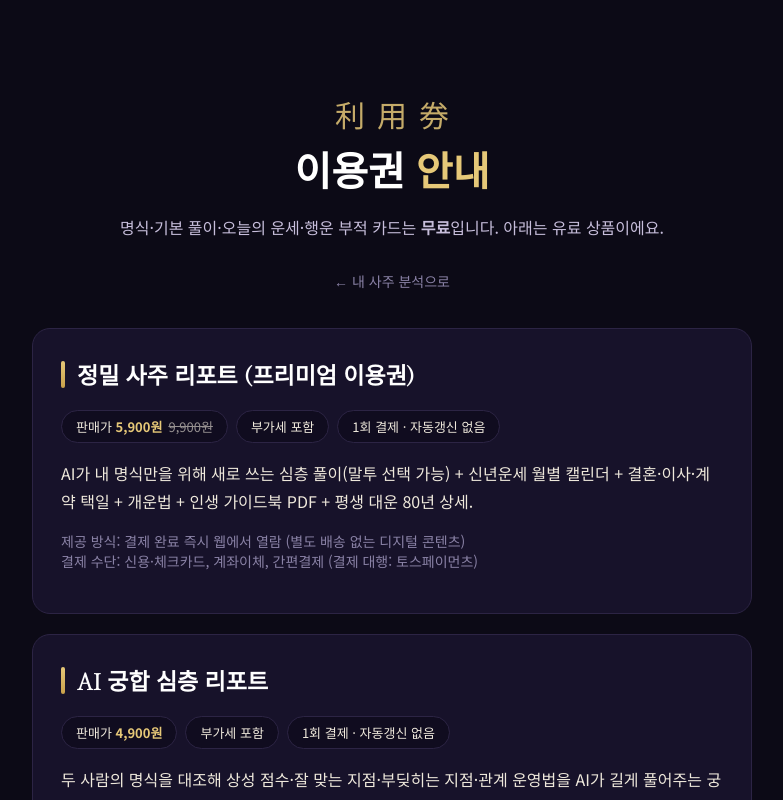
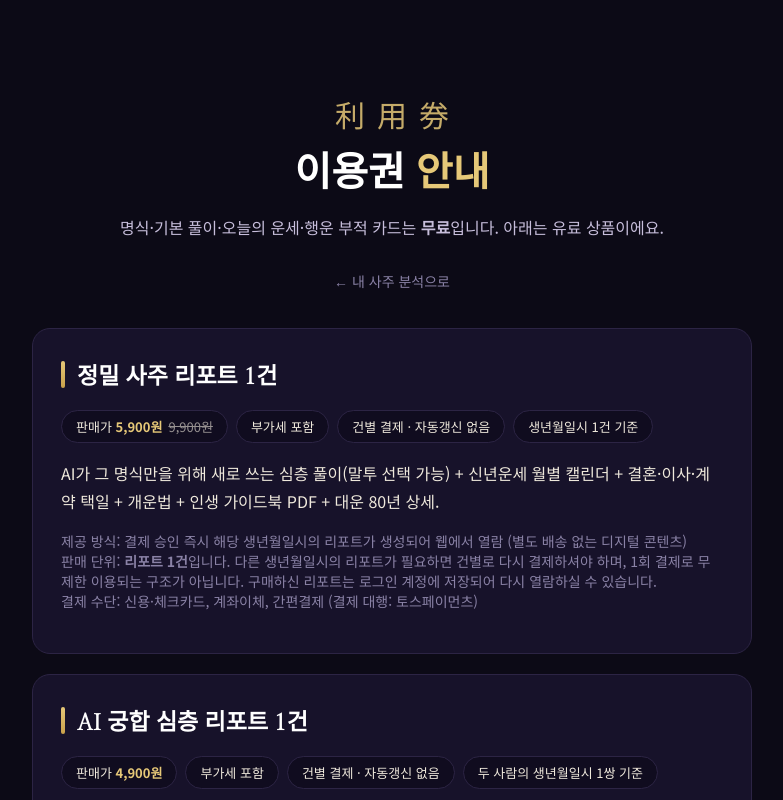
Before and after one commit to tlfwjsdlstod95-sys/saju, a Next.js app in the folder saju-app/: page /pricing in a window 1280 px wide. Shown: the top 800 px of the page, without its empty margins (248-1031 px from the left). Built offline with nearby package versions, Linux system fonts and the light colour scheme; no server answers.

Commit message:
Update page.tsx

```diff
--- a/saju-app/app/pricing/page.tsx
+++ b/saju-app/app/pricing/page.tsx
@@ -11,18 +11,20 @@ export const metadata: Metadata = {
 
 const ITEMS = [
   {
-    name: '정밀 사주 리포트 (프리미엄 이용권)',
+    name: '정밀 사주 리포트 1건',
     price: 5900,
     list: 9900,
-    desc: 'AI가 내 명식만을 위해 새로 쓰는 심층 풀이(말투 선택 가능) + 신년운세 월별 캘린더 + 결혼·이사·계약 택일 + 개운법 + 인생 가이드북 PDF + 평생 대운 80년 상세.',
-    how: '결제 완료 즉시 웹에서 열람 (별도 배송 없는 디지털 콘텐츠)',
+    unit: '생년월일시 1건 기준',
+    desc: 'AI가 그 명식만을 위해 새로 쓰는 심층 풀이(말투 선택 가능) + 신년운세 월별 캘린더 + 결혼·이사·계약 택일 + 개운법 + 인생 가이드북 PDF + 대운 80년 상세.',
+    how: '결제 승인 즉시 해당 생년월일시의 리포트가 생성되어 웹에서 열람 (별도 배송 없는 디지털 콘텐츠)',
   },
   {
-    name: 'AI 궁합 심층 리포트',
+    name: 'AI 궁합 심층 리포트 1건',
     price: 4900,
     list: null,
+    unit: '두 사람의 생년월일시 1쌍 기준',
     desc: '두 사람의 명식을 대조해 상성 점수·잘 맞는 지점·부딪히는 지점·관계 운영법을 AI가 길게 풀어주는 궁합 리포트.',
-    how: '결제 완료 즉시 웹에서 열람 (별도 배송 없는 디지털 콘텐츠)',
+    how: '결제 승인 즉시 해당 두 명식의 궁합 리포트가 생성되어 웹에서 열람 (별도 배송 없는 디지털 콘텐츠)',
   },
 ];
 
@@ -45,11 +47,14 @@ export default function Pricing() {
               {it.list && <s style={{ opacity: 0.6, marginLeft: 6 }}>{it.list.toLocaleString()}원</s>}
             </div>
             <div className="chip">부가세 포함</div>
-            <div className="chip">1회 결제 · 자동갱신 없음</div>
+            <div className="chip">건별 결제 · 자동갱신 없음</div>
+            <div className="chip">{it.unit}</div>
           </div>
           <p style={{ lineHeight: 1.75 }}>{it.desc}</p>
           <p style={{ marginTop: 10, fontSize: 14, color: 'var(--text-mute)' }}>
             제공 방식: {it.how}<br />
+            판매 단위: <b>리포트 1건</b>입니다. 다른 생년월일시의 리포트가 필요하면 건별로 다시 결제하셔야 하며,
+            1회 결제로 무제한 이용되는 구조가 아닙니다. 구매하신 리포트는 로그인 계정에 저장되어 다시 열람하실 수 있습니다.<br />
             결제 수단: 신용·체크카드, 계좌이체, 간편결제 (결제 대행: 토스페이먼츠)
           </p>
         </div>
```
